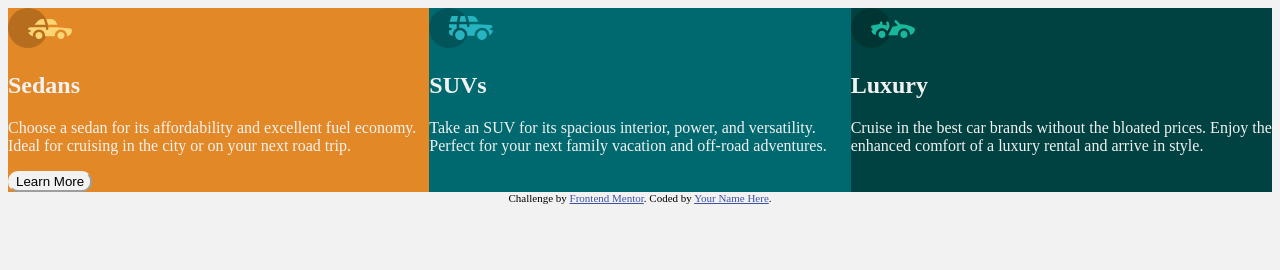
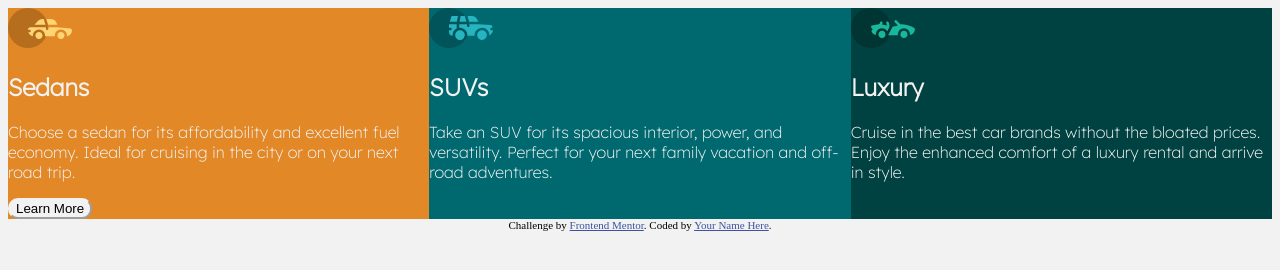
Before and after one commit to QuansWorld/3-cards, a plain HTML site: page index.html in a window 1280 px wide. Drawn offline with Linux system fonts and the light colour scheme.

Commit message:
Added font family

```diff
--- a/assets/css/style.css
+++ b/assets/css/style.css
@@ -3,17 +3,21 @@
 
 body{
     background-color:  hsl(0, 0%, 95%);
-    /* height: 100vh;   */
 }
+
+
 
  h1{
     color: hsl(0, 0%, 95%);
     font-weight: 700px;
+    font-family: "Lexend Deca";
+
 }
 
     p{
     color:hsl(0, 0%, 95%);
     font-weight:400px;
+    font-family: 'Lexend Deca', sans-serif;
 }
 .feature-grid{
     display:flex;
@@ -40,3 +44,13 @@ button{
     border-radius: 10px;
     border-color: hsl(0, 0%, 95%);
 }
+
+
+
+@media screen{
+    main{
+        max-width:1440px;
+        min-width:375px;
+
+    }
+    }
--- a/index.html
+++ b/index.html
@@ -5,6 +5,12 @@
   <meta name="viewport" content="width=device-width, initial-scale=1.0"> <!-- displays site properly based on user's device -->
   <link rel="icon" type="image/png" sizes="32x32" href="./images/favicon-32x32.png">
   <link rel="stylesheet" href="assets/css/style.css"/>
+  <link rel="preconnect" href="https://fonts.googleapis.com">
+  <link rel="preconnect" href="https://fonts.gstatic.com" crossorigin>
+  <link href="https://fonts.googleapis.com/css2?family=Lexend+Deca:wght@200&display=swap" rel="stylesheet">
+  <link rel="preconnect" href="https://fonts.googleapis.com">
+  <link rel="preconnect" href="https://fonts.gstatic.com" crossorigin>
+  <link href="https://fonts.googleapis.com/css2?family=Lexend+Deca:wght@200&display=swap" rel="stylesheet">
   <title>3-column preview card component</title>
 
 </head>
```
